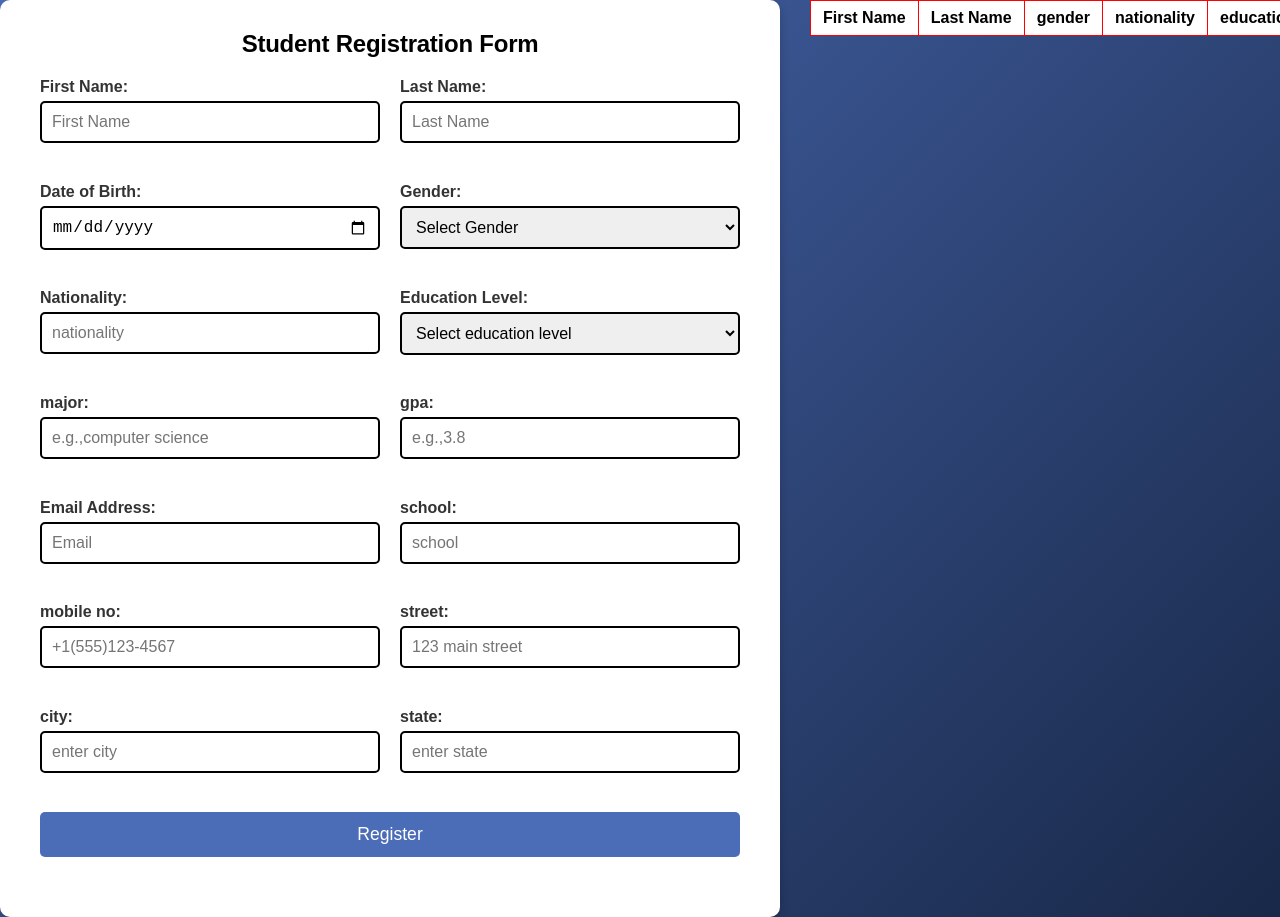
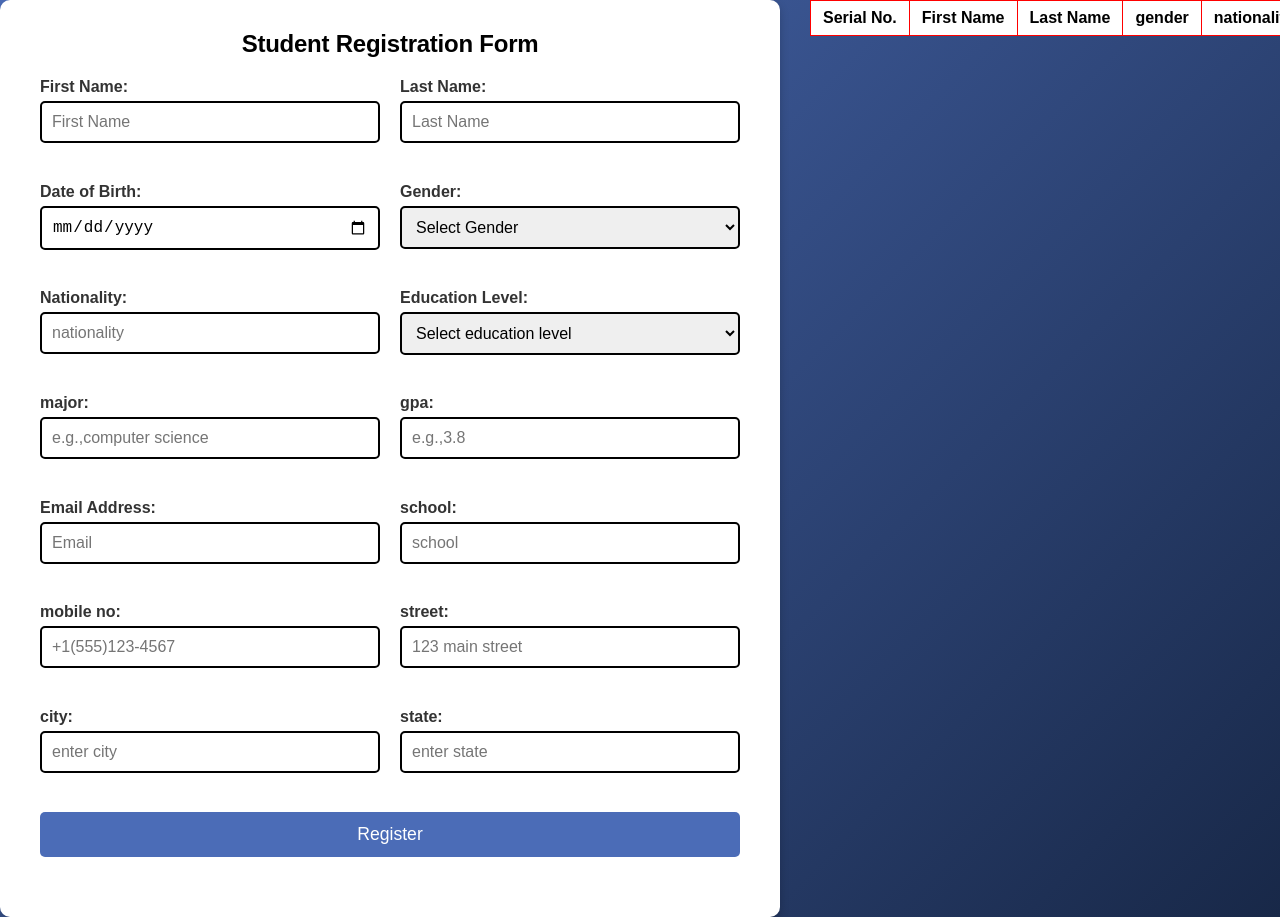
Before and after one commit to akankshyamohapatra/react-js-learning, a React (Vite) app in the folder react-vite-learning/: page / in a window 1280 px wide. Shown: the top 917 px of the page. Built offline with nearby package versions, Linux system fonts and the light colour scheme.

Commit message:
add serial no. in table

```diff
--- a/react-vite-learning/src/UserTable.jsx
+++ b/react-vite-learning/src/UserTable.jsx
@@ -4,6 +4,8 @@ function UserTable({ users,deleteUser,editUser }) {
       <table border="1">
         <thead>
           <tr>
+            <th>Serial No.</th>
+
             <th>First Name</th>
             <th>Last Name</th>
             <th>gender</th>
@@ -25,6 +27,8 @@ function UserTable({ users,deleteUser,editUser }) {
         <tbody>
           {users.map((user, index) => (
             <tr key={index}>
+              <td>{index +1}</td>
+
               <td>{user.fname}</td>
               <td>{user.lname}</td>
               <td>{user.gender}</td>
@@ -41,7 +45,7 @@ function UserTable({ users,deleteUser,editUser }) {
               <td>{user.state}</td>
               <td>
                 <button onClick={()=> editUser(index)}>Edit</button>
-<br></br>
+                  <br></br>
                 <button onClick={() => deleteUser(index)}>Delete</button>
               </td>
             </tr>
```
